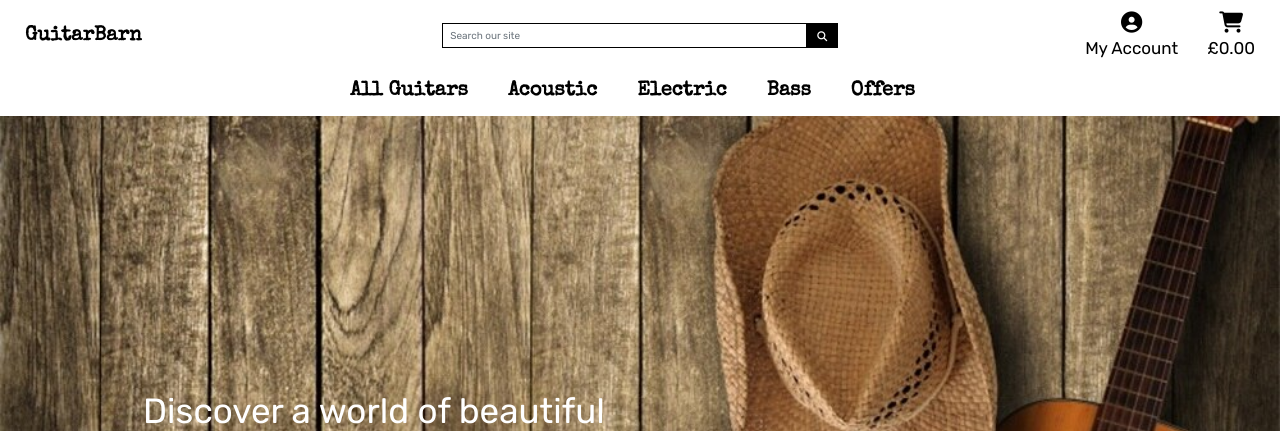
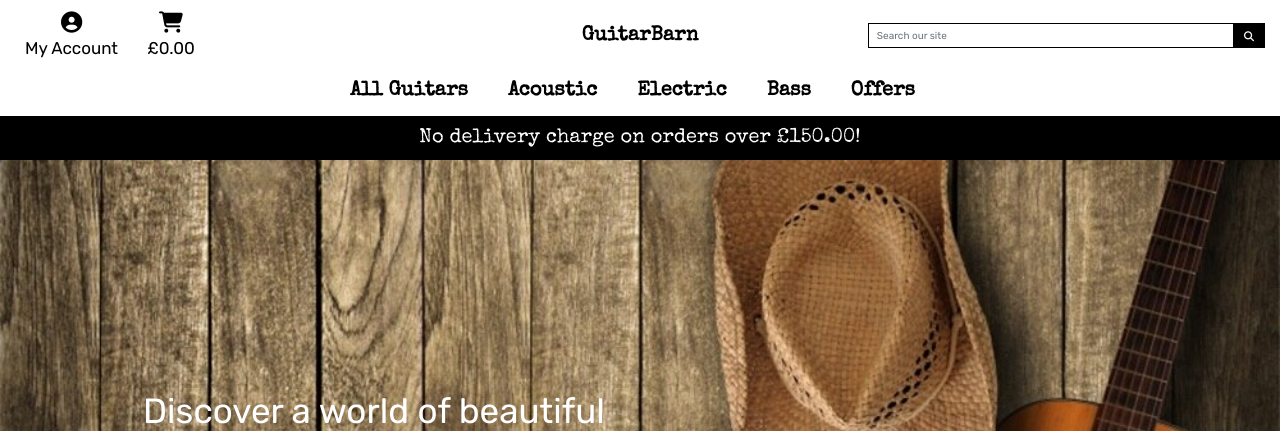
Before and after one commit to KrisK1978/GuitarBarn, a Django app: page / in a window 1280 px wide. Shown: the top 431 px of the page. Run offline with Django 3.2, Linux system fonts and the light colour scheme; some libraries are stand-ins or nearby versions.

Commit message:
Reorganized top navbar items

```diff
--- a/home/templates/home/index.html
+++ b/home/templates/home/index.html
@@ -13,7 +13,7 @@
     <!-- Welcome text -->
     <div class="container h-100">
         <div class="row h-100">
-            <div class="col-12 col-md-6 my-auto">
+            <div class="col-7 col-md-6 my-auto">
                 <h1 class="display-4 intro-text text-white">
                     Discover a world of beautiful guitars at Guitar Barn...
                 </h1>
--- a/templates/base.html
+++ b/templates/base.html
@@ -38,29 +38,9 @@
     <!-- Header -->
     <header class="container-fluid fixed-top">
         <div id="topnav" class="row bg-white pt-lg-2 d-none d-lg-flex">
-            <div class="col-12 col-lg-4 my-auto py-1 py-lg-0 text-center text-lg-left">
-                <a href="{% url 'home' %}" class="nav-link main-logo-link">
-                    <h2 class="logo-font text-black my-0"><strong>GuitarBarn</strong></h2>
-                </a>
-            </div>
-            <!-- Search item -->
+            <!-- User account with dropdown menu-->
             <div class="col-12 col-lg-4 my-auto py-1 py-lg-0">
-                <form method="GET" action="">
-                    <div class="input-group w-100">
-                        <input class="form-control border border-black rounded-0" type="text" name="q" placeholder="Search our site">
-                        <div class="input-group-append">
-                            <button class="form-control btn btn-black border border-black rounded-0" type="submit">
-                                <span class="icon">
-                                    <i class="fas fa-search"></i>
-                                </span>
-                            </button>
-                        </div>
-                    </div>
-                </form>
-            </div>
-            <!-- User accoun with dropdown menu-->
-            <div class="col-12 col-lg-4 my-auto py-1 py-lg-0">
-                <ul class="list-inline list-unstyled text-center text-lg-right my-0">
+                <ul class="list-inline list-unstyled text-center text-lg-left my-0">
                     <li class="list-inline-item dropdown">
                         <a class="text-black nav-link" href="#" id="user-options" data-toggle="dropdown" aria-haspopup="true"
                             aria-expanded="false">
@@ -99,6 +79,28 @@
                     </li>
                 </ul>
             </div>
+            <!-- Logo -->
+            <div class="col-12 col-lg-4 my-auto py-1 py-lg-0 text-center text-lg-center">
+                <a href="{% url 'home' %}" class="nav-link main-logo-link">
+                    <h2 class="logo-font text-black my-0"><strong>GuitarBarn</strong></h2>
+                </a>
+            </div>
+            <!-- Search item -->
+            <div class="col-12 col-lg-4 my-auto py-1 py-lg-0">
+                <form method="GET" action="">
+                    <div class="input-group w-100">
+                        <input class="form-control border border-black rounded-0" type="text" name="q" placeholder="Search our site">
+                        <div class="input-group-append">
+                            <button class="form-control btn btn-black border border-black rounded-0" type="submit">
+                                <span class="icon">
+                                    <i class="fas fa-search"></i>
+                                </span>
+                            </button>
+                        </div>
+                    </div>
+                </form>
+            </div>
+
         </div>
         <!-- Main navigation -->
         <div class="row bg-white">
@@ -110,6 +112,12 @@
                 {% include 'includes/mobile_top_header.html' %}
                 {% include 'includes/main_nav.html' %}
             </nav>
+        </div>
+        <!-- Product delivery banner -->
+        <div id="product-delivery-banner" class="row text-center">
+            <div class="col bg-black text-white">
+                <h3 class="logo-font my-3">No delivery charge on orders over £150.00!</h3>
+            </div>
         </div>
     </header>
 
```
